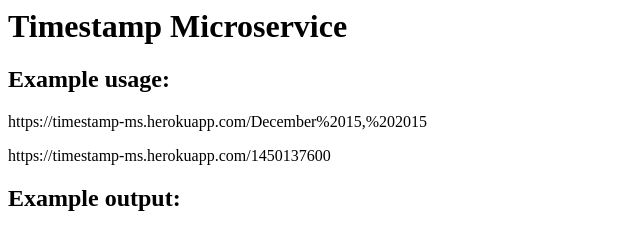
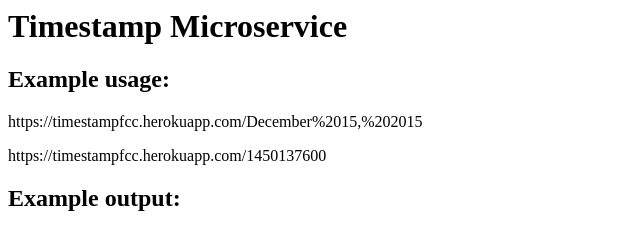
Before and after one commit to phantomofthetollbooth/timestamp-ms, a website: page public/index.html in a window 1280 px wide. Shown: the top 232 px of the page, 0-640 px from the left. Drawn offline with Linux system fonts and the light colour scheme.

Commit message:
updated index

```diff
--- a/public/index.html
+++ b/public/index.html
@@ -3,8 +3,8 @@
     <body>
         <h1>Timestamp Microservice</h1>
        <h2>Example usage:</h2>
-<p>https://timestamp-ms.herokuapp.com/December%2015,%202015</p>
-<p>https://timestamp-ms.herokuapp.com/1450137600</p>
+<p>https://timestampfcc.herokuapp.com/December%2015,%202015</p>
+<p>https://timestampfcc.herokuapp.com/1450137600</p>
 <h2>Example output:</h2>
 { "unix": 1450137600, "natural": "December 15, 2015" }
     </body>
```
